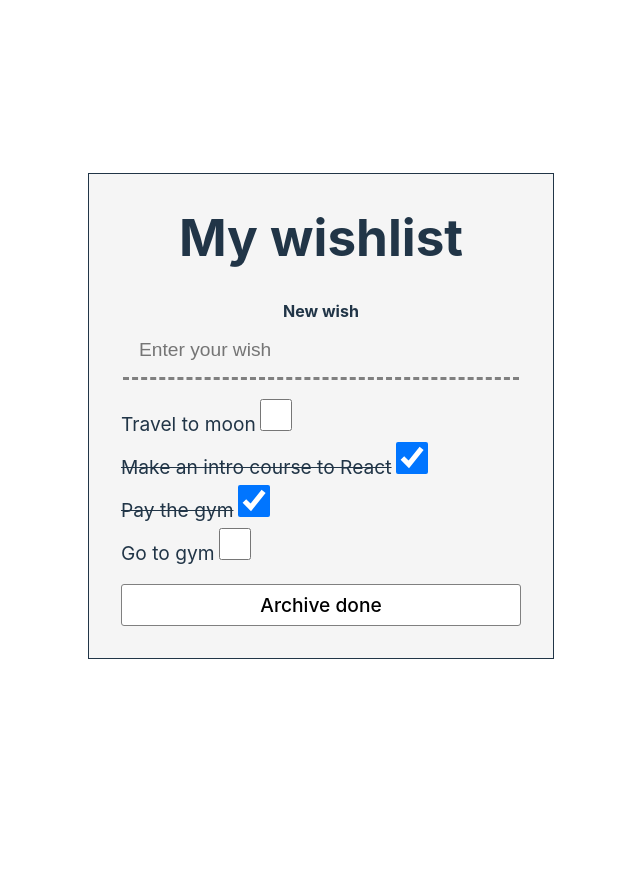
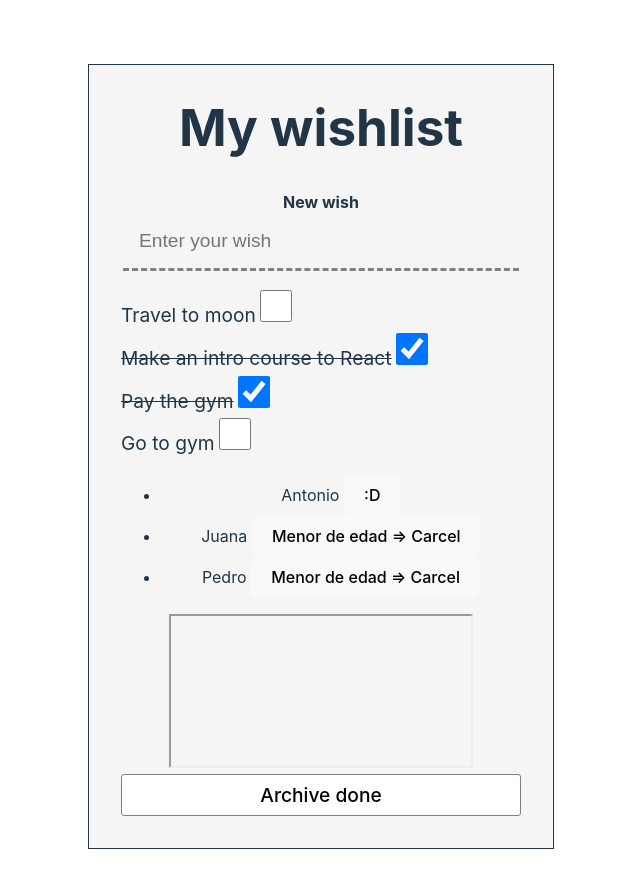
Before and after one commit to DavidKrx/DEW-React-Router, a React (Vite) app: page / in a window 1280 px wide. Shown: the whole page, without its empty margins (319-959 px from the left). Before the commit the page ends 800 px from the top, so only its background shows below. Built offline with nearby package versions, Linux system fonts and the light colour scheme.

Commit message:
Cosas clase

```diff
--- a/src/App.jsx
+++ b/src/App.jsx
@@ -9,7 +9,22 @@ function App() {
     {text: 'Pay the gym', done: true},
     {text: 'Go to gym', done: false}
   ]
+  let programadores = [
+    {
+        nombre: 'Antonio', apellido1: 'González', apellido2: 'González', edad: 25, experiencia: 4,
+        lenguajes: ['C++', 'JS', 'PHP']
+    },
+    {
+        nombre: 'Juana', apellido1: 'Pérez', apellido2: 'Díaz', edad: 30, experiencia: 5, lenguajes:
+            ['C', 'JS', 'Java']
+    },
+    {
+        nombre: 'Pedro', apellido1: 'Abad', apellido2: 'García', edad: 24, experiencia: 15, lenguajes:
+            ['Python', 'JS', 'Java', 'C++']
+    }
 
+]
+const uwu="Menor de edad => Carcel"
   return (
     <>
       <div className='app'>
@@ -27,6 +42,15 @@ function App() {
               </li>
               ))}
           </ul>
+          <ul>
+            {programadores.map( ({nombre,experiencia}, i)=>(
+              <li key={nombre}>
+                {nombre}   {experiencia >4 ? <button>{uwu}</button>:<button>:D</button>}
+
+              </li>
+              ))}
+          </ul>
+          <iframe><img src="" alt="" /></iframe>
           <button className='wish-clear' type='button'>Archive done</button>
       </div>
     </>
```
